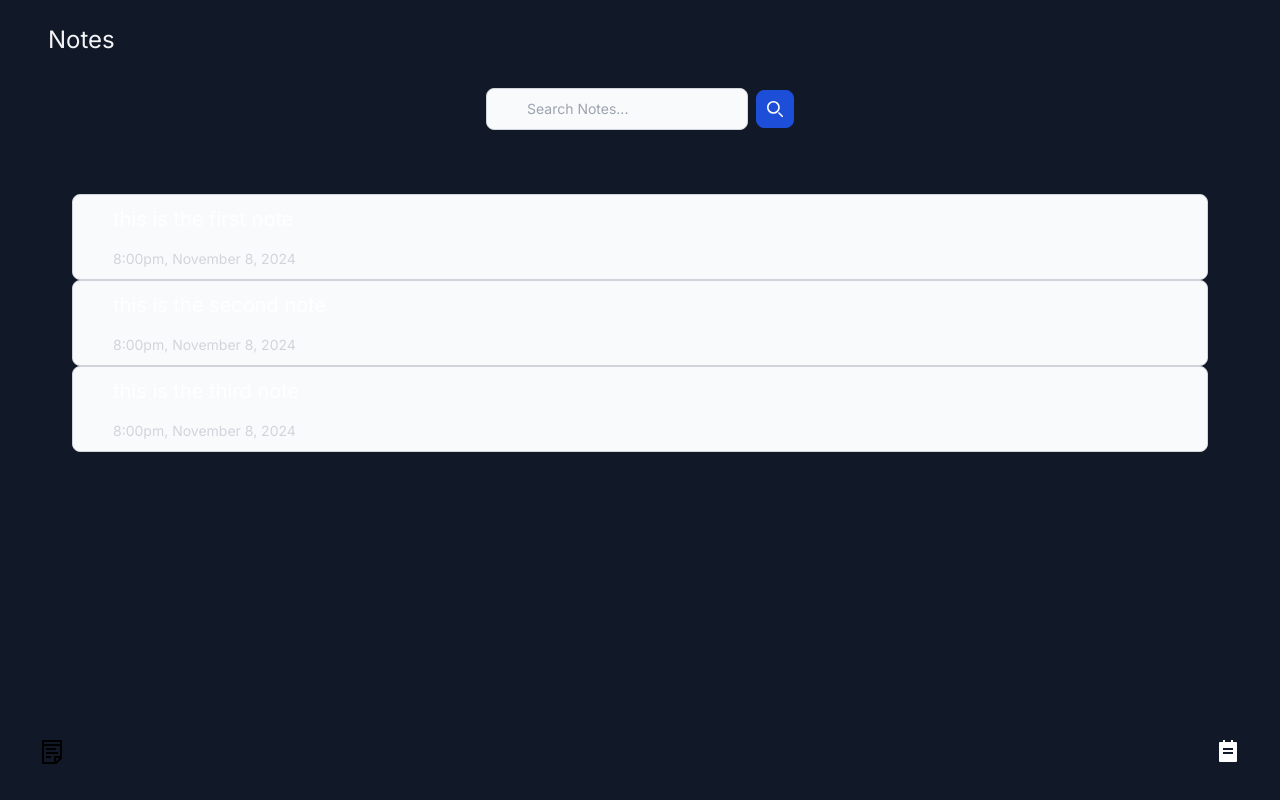
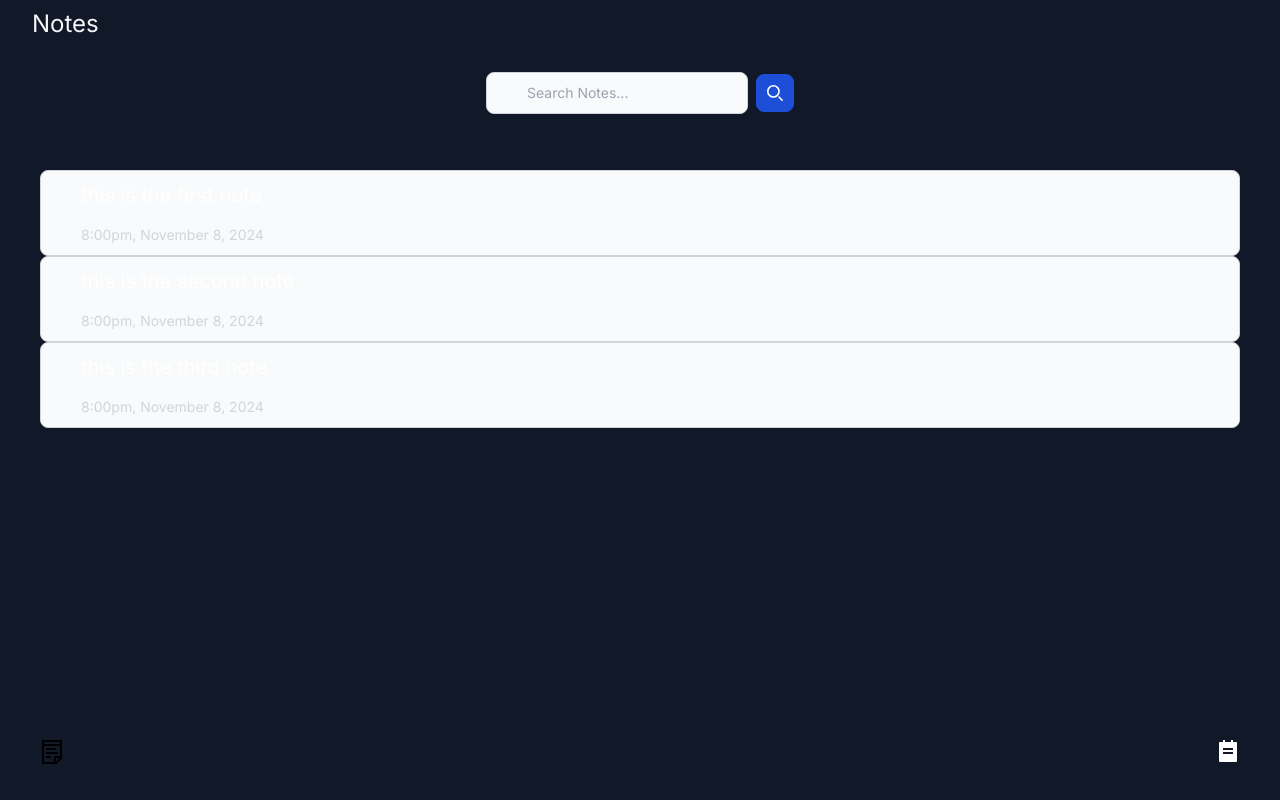
Before and after one commit to michee2x/learn_nextjs, a Next.js app: page / in a window 1280 px wide. Built offline with nearby package versions, Linux system fonts and the light colour scheme.

Commit message:
Update page.tsx

```diff
--- a/src/app/page.tsx
+++ b/src/app/page.tsx
@@ -1,3 +1,4 @@
+
 "use client"
 
 import { useState } from 'react';
@@ -79,11 +80,11 @@ const [note, setNote] = useState(true)
     <main className="bg-gray-50 min-h-screen w-screen bg-gray-900">
   <div className="flex flex-col items-center justify-center px-6 py-8 h-full w-full lg:py-0">
 
-<div className="w-full bg-gray-900 text-gray-100 flex flex-col gap-8 p-6 min-h-screen">
+<div className="w-full bg-gray-900 text-gray-100 flex flex-col gap-8 p-2 min-h-screen">
 <p className="text-2xl">{note ? "Notes" : "To-do"}</p>
 <SearchInput notes={note}/>
 
-<div className="w-full mt-8 px-6 h-auto">
+<div className="w-full mt-6 px-2 h-auto">
 {
  note ? ( <Notes noteData={noteData} />) : ( <Todos todoData={todoData} />)
 
```
